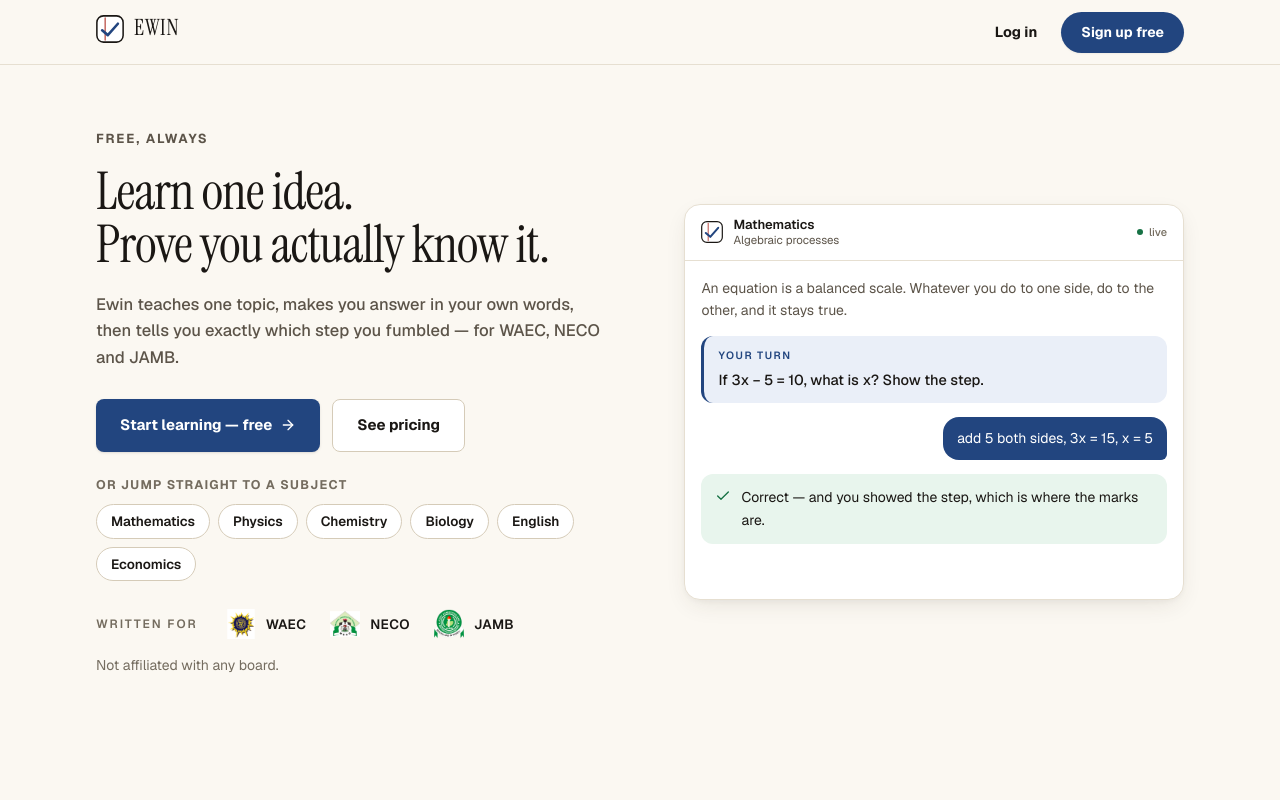
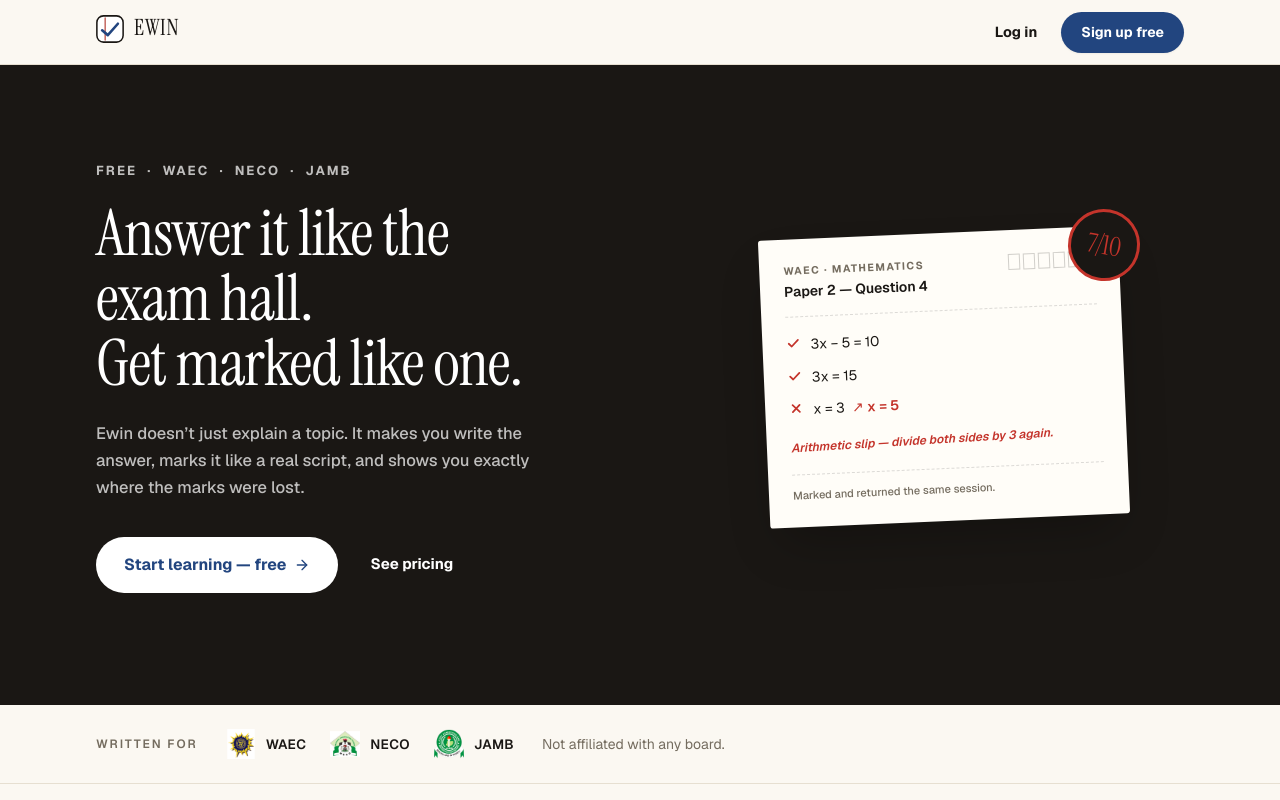
Before and after one commit to victorachede/redwood, a Next.js app: page / in a window 1280 px wide. Shown: the top 800 px of the page. Built offline with nearby package versions, Linux system fonts and the light colour scheme.

Commit message:
Hero draft: the marked script, dark ink ground (checkpoint, not pushed)

```diff
--- a/app/(marketing)/page.tsx
+++ b/app/(marketing)/page.tsx
@@ -7,7 +7,6 @@
 import { SiteFooter } from '@/components/SiteFooter'
 import { formatNgn, PLANS } from '@/app/lib/billing'
 import { Motion } from '@/components/marketing/Motion'
-import { HeroLesson } from '@/components/marketing/HeroLesson'
 
 /**
  * The landing page.
@@ -88,80 +87,114 @@
       <SiteHeader />
 
       {/* ── Hero ─────────────────────────────────────────────────────────
-          Taking a cue from Coursera's hero, not copying it: modest,
-          confident type rather than a dramatic display size; a functional
-          device under the headline instead of a second decorative button;
-          trust logos folded into the hero itself rather than asserted in
-          a headline. Coursera's own device is a search bar, because their
-          problem is finding 1 course out of thousands — Ewin has six
-          subjects, so the honest equivalent is letting you jump straight
-          to one, not a search box with nothing behind it. */}
-      <section className="relative overflow-hidden bg-paper">
-        <div className="relative mx-auto max-w-6xl px-5 pb-16 pt-14 lg:px-8 lg:pb-20 lg:pt-16">
-          <div className="grid items-center gap-12 lg:grid-cols-[1.05fr_1fr] lg:gap-16">
+          Rogue take: not a SaaS hero at all. Ewin's actual promise is "you
+          write the answer, it gets marked, you find out what broke" — so
+          the hero doesn't describe that, it shows the artifact that promise
+          produces: a script marked in red biro, the way every one of these
+          students has gotten work back their whole school life. No stock
+          photo, no chat-demo card, no mascot. Dark ink ground so the paper
+          card reads as an object sitting on a desk, not a UI panel. */}
+      <section className="relative overflow-hidden bg-ink">
+        <div className="relative mx-auto max-w-6xl px-5 pb-20 pt-16 lg:px-8 lg:pb-28 lg:pt-24">
+          <div className="grid items-center gap-14 lg:grid-cols-[1.1fr_1fr] lg:gap-20">
             <div>
-              <p data-hero-item className="text-[13px] font-bold uppercase tracking-[0.14em] text-ink-muted">
-                Free, always
+              <p data-hero-item className="text-[13px] font-bold uppercase tracking-[0.16em] text-on-hero-dim">
+                Free &nbsp;·&nbsp; WAEC &nbsp;·&nbsp; NECO &nbsp;·&nbsp; JAMB
               </p>
 
               <h1
                 data-hero-item
-                className="mt-4 font-display text-[clamp(2.1rem,4.6vw,3.25rem)] leading-[1.08] text-ink"
+                className="mt-5 font-display text-[clamp(2.5rem,6vw,4rem)] leading-[1.02] text-on-primary"
               >
-                Learn one idea.
+                Answer it like the
                 <br />
-                Prove you actually know it.
+                exam hall.
+                <br />
+                Get marked like one.
               </h1>
 
-              <p data-hero-item className="mt-5 max-w-lg text-[16.5px] font-medium leading-relaxed text-ink-muted">
-                Ewin teaches one topic, makes you answer in your own words, then tells you exactly
-                which step you fumbled — for WAEC, NECO and JAMB.
+              <p data-hero-item className="mt-6 max-w-md text-[16.5px] font-medium leading-relaxed text-on-hero-dim">
+                Ewin doesn&rsquo;t just explain a topic. It makes you write the answer, marks it
+                like a real script, and shows you exactly where the marks were lost.
               </p>
 
-              <div data-hero-item className="mt-7 flex flex-col gap-3 sm:flex-row">
+              <div data-hero-item className="mt-9 flex flex-wrap items-center gap-x-8 gap-y-4">
                 <Link
                   href="/signup"
-                  className="press inline-flex items-center justify-center gap-2 rounded-lg bg-primary px-6 py-3.5 text-[15px] font-bold text-on-primary shadow-sm transition-colors hover:bg-primary-hover no-underline"
+                  className="press inline-flex items-center justify-center gap-2 rounded-full bg-on-primary px-7 py-4 text-[16px] font-bold text-primary no-underline transition-opacity hover:opacity-90"
                 >
                   Start learning — free
                   <ArrowRight className="h-4 w-4" />
                 </Link>
                 <Link
                   href="/pricing"
-                  className="press inline-flex items-center justify-center rounded-lg border border-line-strong bg-surface px-6 py-3.5 text-[15px] font-bold text-ink transition-colors hover:bg-sunken no-underline"
+                  className="text-[15px] font-bold text-on-primary no-underline hover:underline"
                 >
                   See pricing
                 </Link>
               </div>
+            </div>
 
-              {/* Jump straight to a subject — the six-subject equivalent of
-                  a search bar, and honest about what it actually does. */}
-              <div data-hero-item className="mt-6">
-                <p className="text-[12.5px] font-bold uppercase tracking-[0.1em] text-ink-faint">
-                  Or jump straight to a subject
+            {/* The marked script. */}
+            <div data-hero-cast className="relative mx-auto w-full max-w-[360px]">
+              <div className="rotate-[-2.5deg] rounded-[3px] bg-[#fffdf8] p-6 shadow-2xl">
+                <div className="flex items-start justify-between gap-4 border-b border-dashed border-ink/15 pb-3.5">
+                  <div>
+                    <p className="text-[10.5px] font-bold uppercase tracking-[0.14em] text-ink-faint">
+                      WAEC · Mathematics
+                    </p>
+                    <p className="mt-0.5 text-[14px] font-semibold text-ink">Paper 2 — Question 4</p>
+                  </div>
+                  <div className="flex gap-[3px]" aria-hidden>
+                    {Array.from({ length: 6 }).map((_, i) => (
+                      <span key={i} className="h-4 w-3 border border-ink/20" />
+                    ))}
+                  </div>
+                </div>
+
+                <div className="mt-4 space-y-2.5 text-[14px] leading-relaxed text-ink">
+                  <p className="flex items-start gap-2.5">
+                    <Check className="mt-[3px] h-3.5 w-3.5 shrink-0 text-wrong" strokeWidth={3} />
+                    3x &minus; 5 = 10
+                  </p>
+                  <p className="flex items-start gap-2.5">
+                    <Check className="mt-[3px] h-3.5 w-3.5 shrink-0 text-wrong" strokeWidth={3} />
+                    3x = 15
+                  </p>
+                  <p className="flex items-start gap-2.5">
+                    <X className="mt-[3px] h-3.5 w-3.5 shrink-0 text-wrong" strokeWidth={3} />
+                    <span>
+                      x = 3{' '}
+                      <span className="ml-1 -rotate-3 font-semibold text-wrong">↗ x = 5</span>
+                    </span>
+                  </p>
+                </div>
+
+                <p className="mt-4 -rotate-1 text-[12px] font-semibold italic leading-snug text-wrong">
+                  Arithmetic slip — divide both sides by 3 again.
                 </p>
-                <div className="mt-2.5 flex flex-wrap gap-2">
-                  {SUBJECTS.map((s) => (
-                    <Link
-                      key={s.id}
-                      href="/signup"
-                      className="rounded-full border border-line-strong bg-surface px-3.5 py-1.5 text-[13.5px] font-semibold text-ink no-underline transition-colors hover:border-ink-faint hover:bg-sunken"
-                    >
-                      {s.name}
-                    </Link>
-                  ))}
+
+                <div className="mt-5 border-t border-dashed border-ink/15 pt-3 text-[11px] font-medium text-ink-faint">
+                  Marked and returned the same session.
                 </div>
               </div>
 
-              <div data-hero-item className="mt-7">
-                <ExamBadgeRow />
+              {/* Score, circled — overlapping the card corner. */}
+              <div
+                className="absolute -right-4 -top-6 flex h-[72px] w-[72px] rotate-[10deg] items-center justify-center rounded-full border-[3px] border-wrong bg-ink"
+                aria-hidden
+              >
+                <span className="font-display text-[1.65rem] leading-none text-wrong">7/10</span>
               </div>
             </div>
+          </div>
+        </div>
+      </section>
 
-            <div data-hero-cast className="relative">
-              <HeroLesson />
-            </div>
-          </div>
+      {/* ── Boards ───────────────────────────────────────────────────── */}
+      <section className="border-b border-line bg-paper">
+        <div className="mx-auto max-w-6xl px-5 py-6 lg:px-8">
+          <ExamBadgeRow />
         </div>
       </section>
 
```
